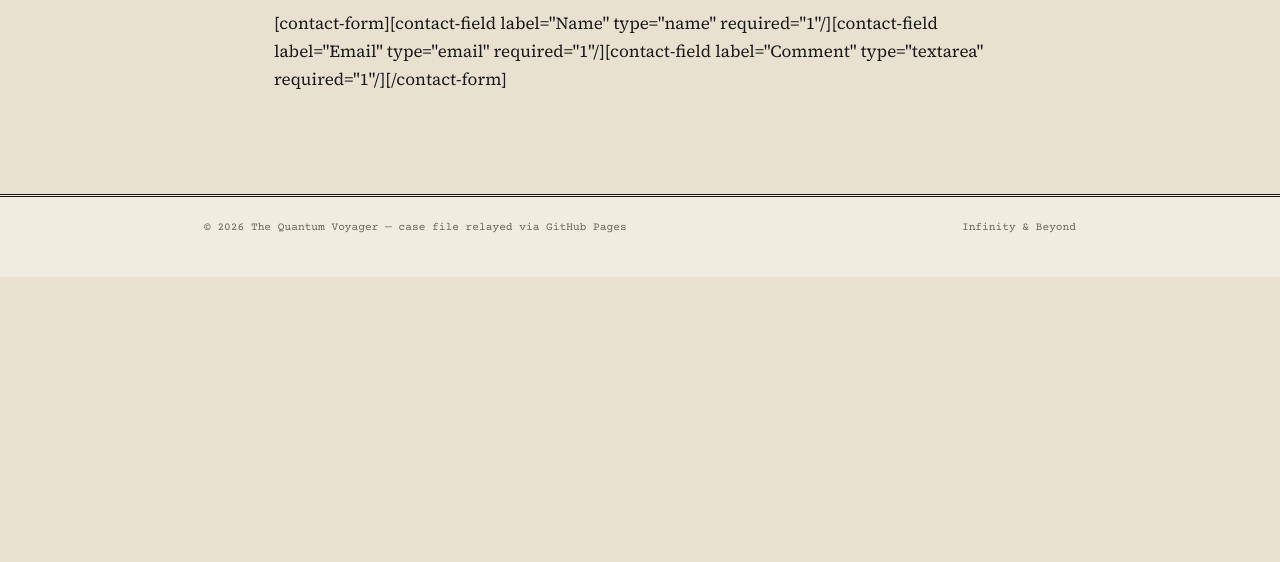
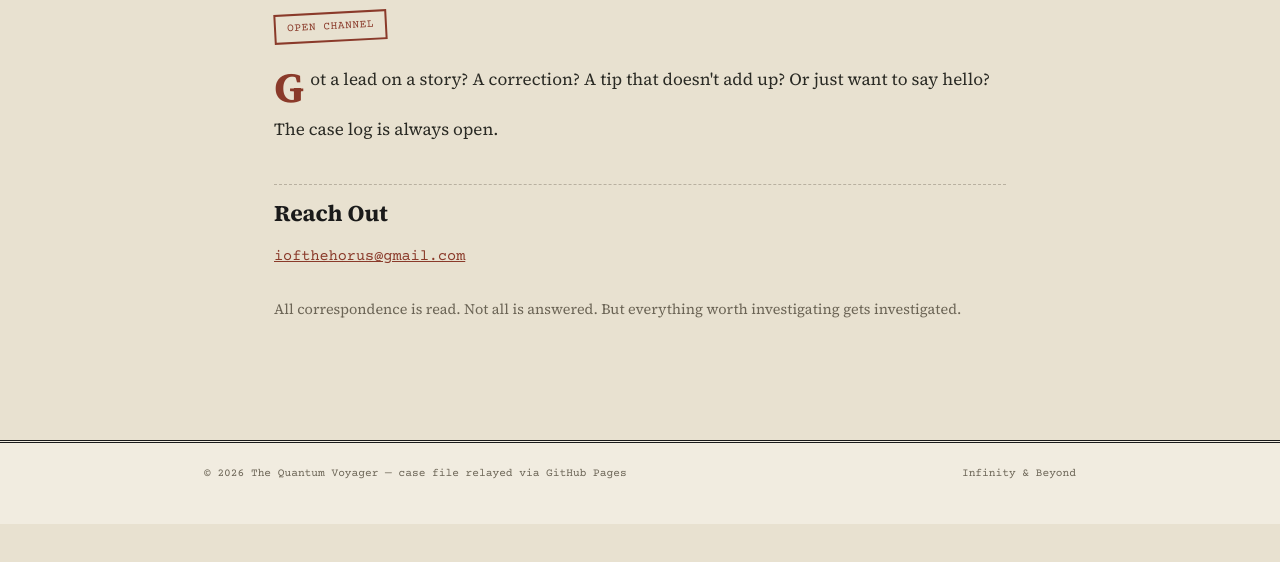
Before and after one commit to sigma-bogeyman/quantum-voyager-blog, a plain HTML site: page pages/contact.html in a window 1280 px wide. Shown: the part 206-768 px from the top of the page. Drawn offline with nearby package versions, Linux system fonts and the light colour scheme.

Commit message:
Fix contact page

```diff
--- a/pages/contact.html
+++ b/pages/contact.html
@@ -12,12 +12,11 @@
     <a class="brand" href="../index.html">THE <span>QUANTUM</span> VOYAGER</a>
     <nav class="site-nav">
       <a href="../index.html">Home</a>
-<a href="../pages/tech-tactics.html">Tech-Tactics</a>
-<a href="../pages/quantum-quills.html">Quantum Quill's</a>
-<a href="../pages/uncharted-dimensions.html">Uncharted Dimensions</a>
-<a href="../pages/uncharted-dimensions-2.html">Scisphere</a>
-<a href="../pages/contact.html">Contact</a>
-
+      <a href="../pages/tech-tactics.html">Tech-Tactics</a>
+      <a href="../pages/quantum-quills.html">Quantum Quill's</a>
+      <a href="../pages/uncharted-dimensions.html">Uncharted Dimensions</a>
+      <a href="../pages/uncharted-dimensions-2.html">Scisphere</a>
+      <a href="../pages/contact.html">Contact</a>
     </nav>
   </div>
 </header>
@@ -26,9 +25,19 @@
   <h1>Contact</h1>
 </div>
 <article class="content">
-[contact-form][contact-field label="Name" type="name" required="1"/][contact-field label="Email" type="email" required="1"/][contact-field label="Comment" type="textarea" required="1"/][/contact-form]
+<div class="stamp-box">OPEN CHANNEL</div>
+
+<p>Got a lead on a story? A correction? A tip that doesn't add up? Or just want to say hello?</p>
+
+<p>The case log is always open.</p>
+
+<h2>Reach Out</h2>
+
+<p style="font-family: var(--mono); font-size: 0.95rem;"><a href="mailto:iofthehorus@gmail.com">iofthehorus@gmail.com</a></p>
+
+<p style="color: var(--faded); font-size: 0.9rem; margin-top: 2em;">All correspondence is read. Not all is answered. But everything worth investigating gets investigated.</p>
+
 </article>
-
 <footer class="site-footer">
   <div class="wrap">
     <p>&copy; 2026 The Quantum Voyager &mdash; case file relayed via GitHub Pages</p>
```
